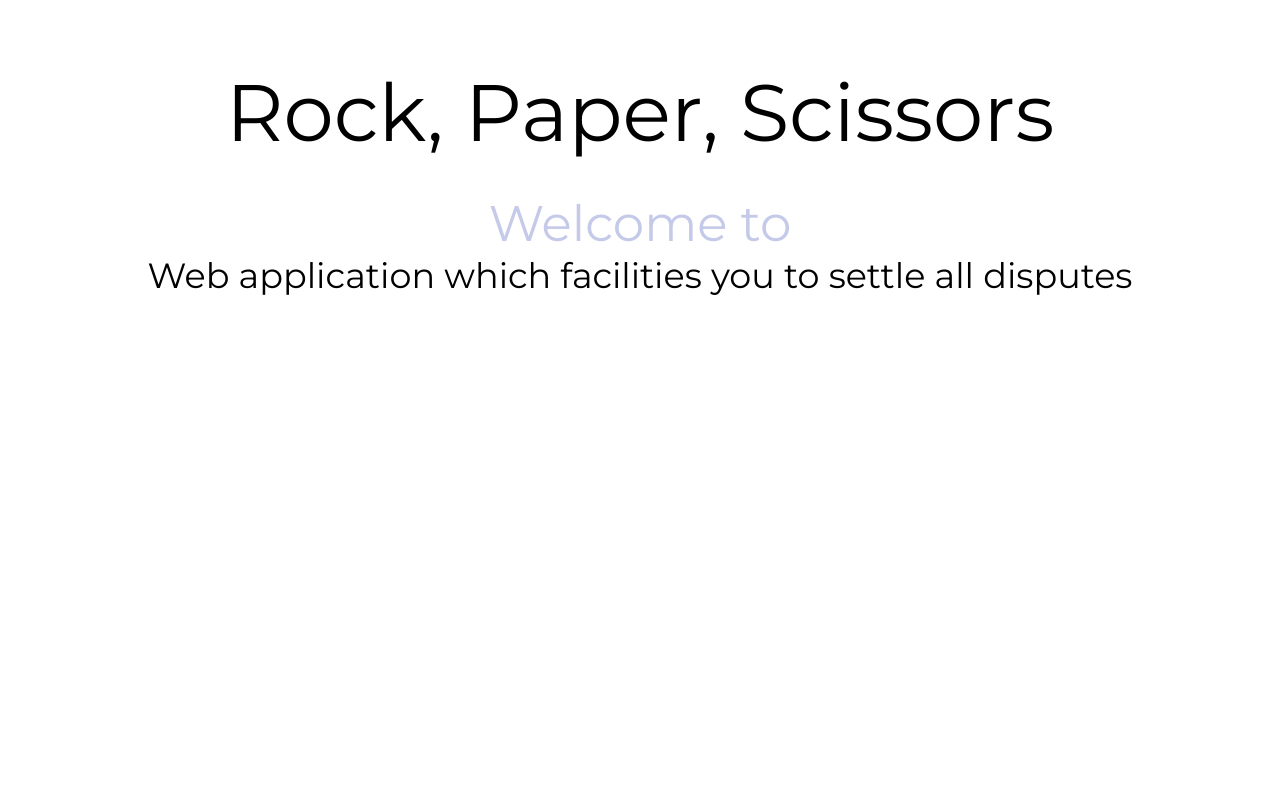
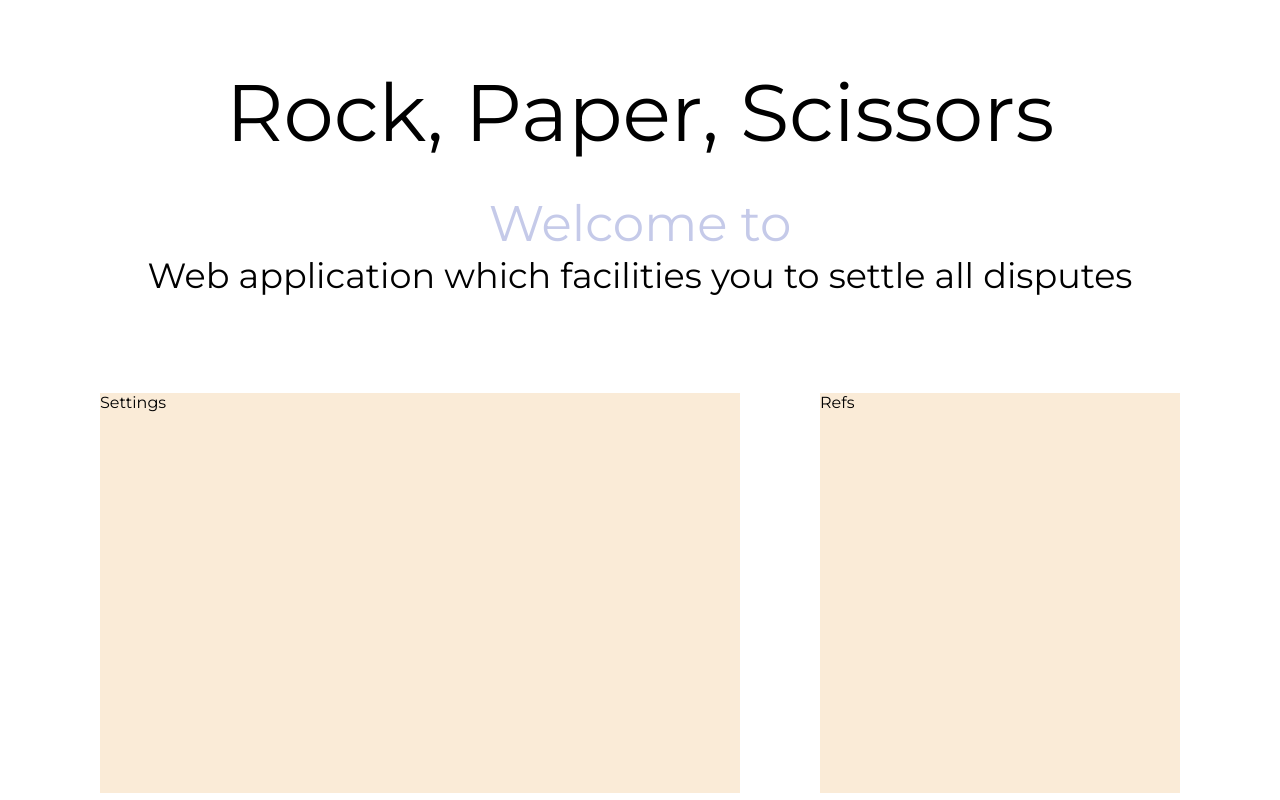
Before and after one commit to szymonbla/Login_system-frontend, a React (Create React App) app: page /create in a window 1280 px wide. Built offline with nearby package versions, Linux system fonts and the light colour scheme.

Commit message:
Add styling to createpage

```diff
--- a/src/pages/Createbattle.jsx
+++ b/src/pages/Createbattle.jsx
@@ -8,8 +8,8 @@ const Createbattle = () => {
         <Headline />
       </div>
       <div className="create-content">
-        <div className="column"></div>
-        <div className="column"></div>
+        <div className="column">Settings</div>
+        <div className="column">Refs</div>
       </div>
     </div>
   );
--- a/src/styles/components/_enterbutton.scss
+++ b/src/styles/components/_enterbutton.scss
@@ -1,7 +1,7 @@
 .enter-tail {
   display: flex;
   flex-direction: column;
-  min-height: auto;
+  min-height: 30vh;
   width: 55vh;
   background-color: #e8eaf6;
   margin: 0 3rem;
@@ -30,6 +30,7 @@
 
   .enter-header {
     padding: 2em 0;
+    width: 100%;
     text-align: center;
 
     &:hover {
--- a/src/styles/pages/_createbattle.scss
+++ b/src/styles/pages/_createbattle.scss
@@ -0,0 +1,23 @@
+.create-container {
+
+
+  .create-content {
+    display: grid;
+    min-height: 20vh;
+    grid-template-columns: 80vh 45vh;
+    grid-template-rows: 50vh;
+    grid-template-areas:
+    "setting refs";
+    align-items: center;
+    justify-content: center;
+    column-gap: 5rem;
+
+    .column {
+      background-color: antiquewhite;
+      width: 100%;
+      height: 100%;
+      align-items: center;
+      justify-content: center;
+    }
+  }
+}
--- a/src/styles/pages/_homepage.scss
+++ b/src/styles/pages/_homepage.scss
@@ -5,6 +5,8 @@
         align-items: center;
         justify-content: center;
         margin: 6em 0;
+        width: 100%;
+    }
 
-    }
+
 }
```
Also changed, not shown: src/styles/pages/dist/_createbattle.css (added), src/styles/pages/dist/_homepage.css (added).
